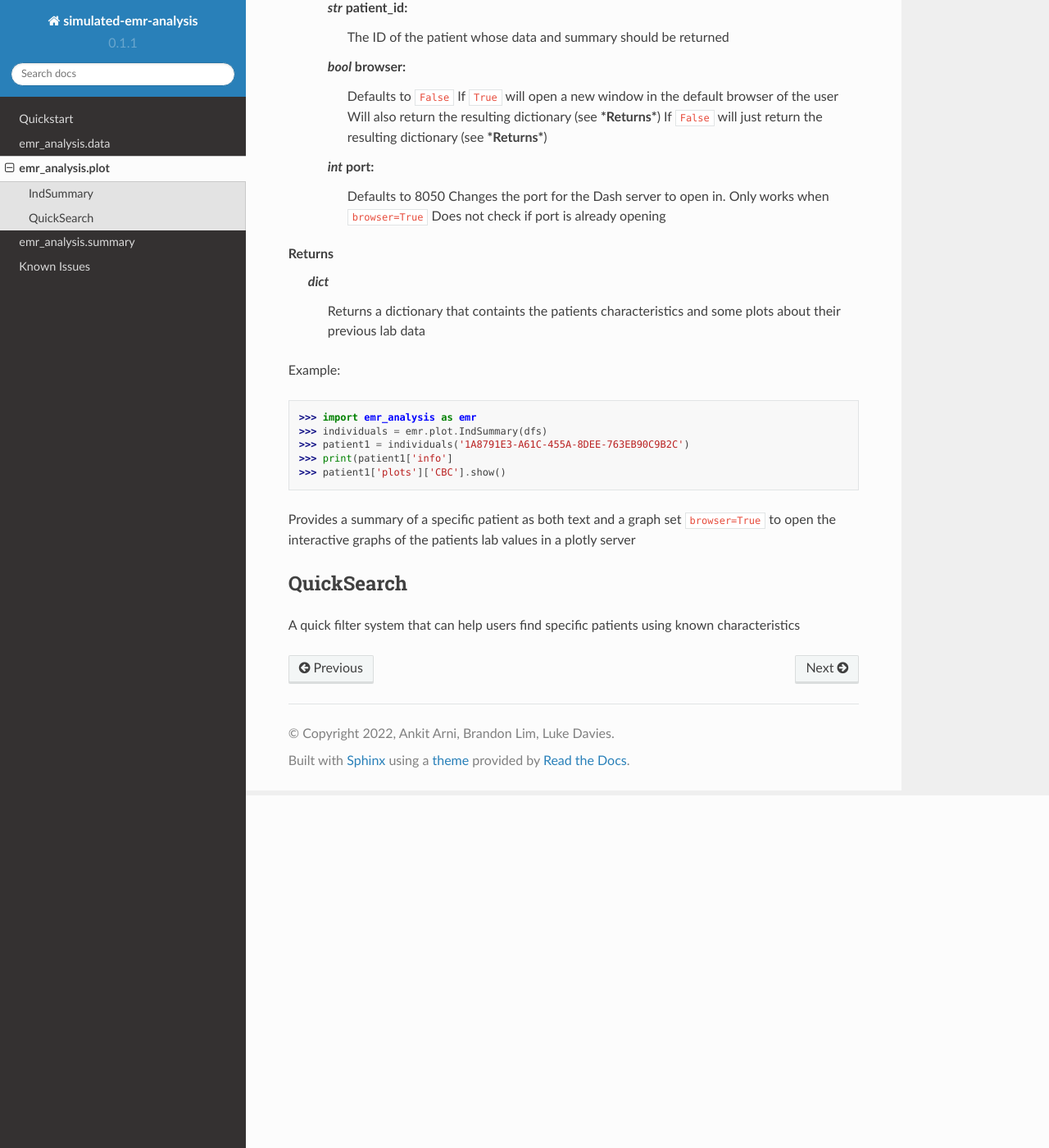
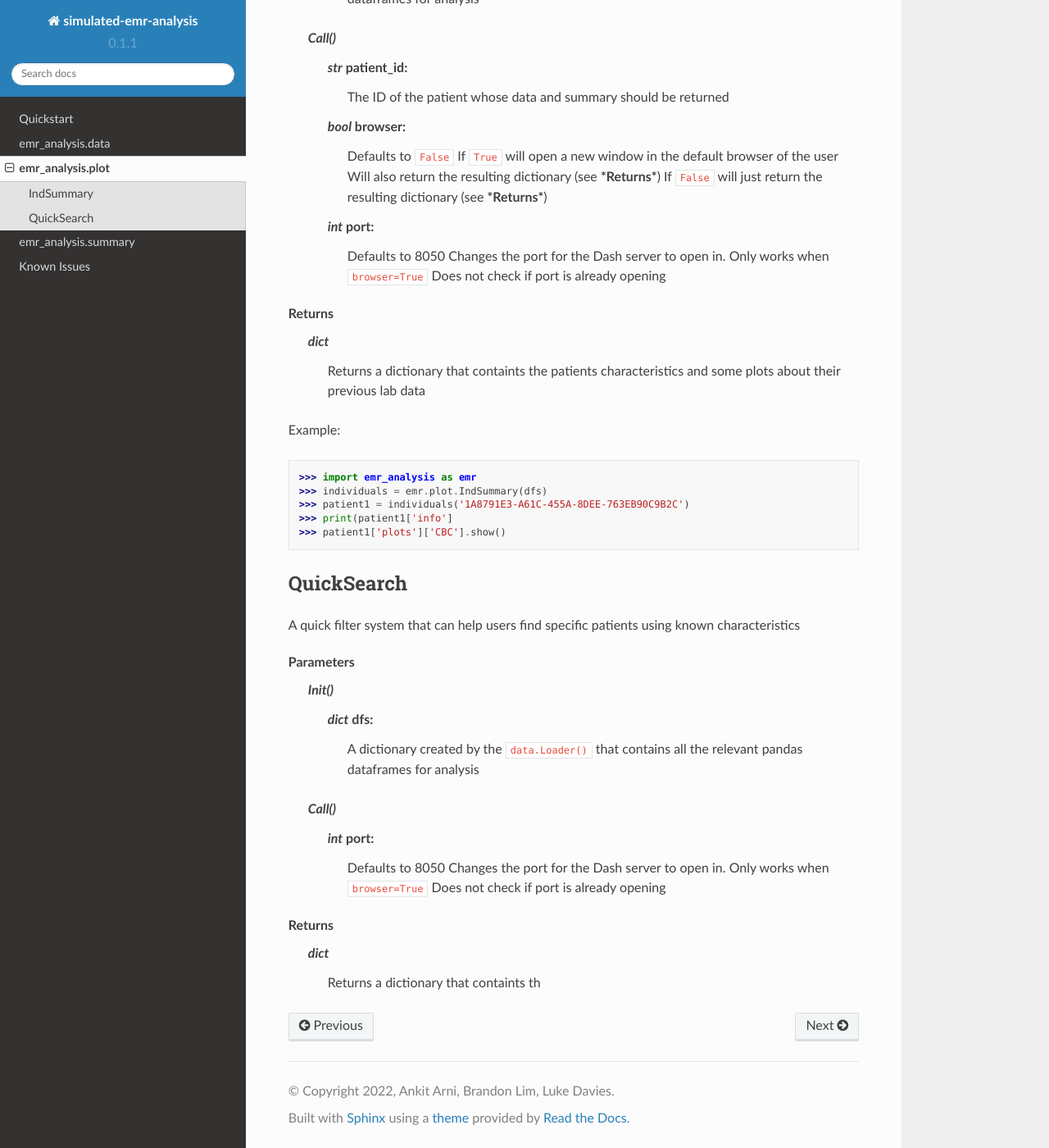
Before and after one commit to beml201/simulated-emr-analysis-docs, a Sphinx documentation site: the page built from docs/source/plot.rst, in a window 1280 px wide and 1400 px high, scrolled down 430 px. Shown: the whole window at 82% size. Built offline with Sphinx 7.4.7 and the Read the Docs theme 2.0.0, drawn with Linux system fonts in a browser that asks for light colours; some of the changed text lies outside the part shown.

Commit message:
Updated pages

```diff
--- a/docs/source/issues.rst
+++ b/docs/source/issues.rst
@@ -4,3 +4,7 @@ Known Issues
 1. Errors occur when opening a file dialog using tkinter on MacOS 12.0.1
 Please update MacOS or use ``dialog=False`` when loading a file
 This is fixed in MacOS 12.1.0
+
+2. When the interactives open in a browser I can't stop it running in the background.
+You should be able to stop it running in the background by interrupting the python kernel
+Use ctrl+c (in jupyter press the i key twice) to interrupt the kernel
--- a/docs/source/plot.rst
+++ b/docs/source/plot.rst
@@ -5,12 +5,14 @@ emr_analysis.plot
 
 IndSummary
 ----------
+Provides a summary of a specific patient as both text and a graph
+set ``browser=True`` to open the interactive graphs of the patients lab values in a plotly server
 
 **Parameters**
-    *Init*
+    *Init()*
         *dict* dfs:
             A dictionary created by the ``data.Loader()`` that contains all the relevant pandas dataframes for analysis
-    *Call*
+    *Call()*
         *str* patient_id:
             The ID of the patient whose data and summary should be returned
         *bool* browser:
@@ -35,12 +37,23 @@ Example:
 >>> print(patient1['info']
 >>> patient1['plots']['CBC'].show()
 
-Provides a summary of a specific patient as both text and a graph
-set ``browser=True`` to open the interactive graphs of the patients lab values in a plotly server
-
 .. _QuickSearch:
 
 QuickSearch
 -----------
 
 A quick filter system that can help users find specific patients using known characteristics
+
+**Parameters**
+    *Init()*
+        *dict* dfs:
+            A dictionary created by the ``data.Loader()`` that contains all the relevant pandas dataframes for analysis
+    *Call()*
+        *int* port:
+            Defaults to 8050
+            Changes the port for the Dash server to open in. Only works when ``browser=True``
+            Does not check if port is already opening
+
+**Returns**
+    *dict*
+        Returns a dictionary that containts th
```
Also changed, not shown: docs/source/quickstart.rst (+0 -13 lines), docs/source/summ.rst (+4 -14 lines).
